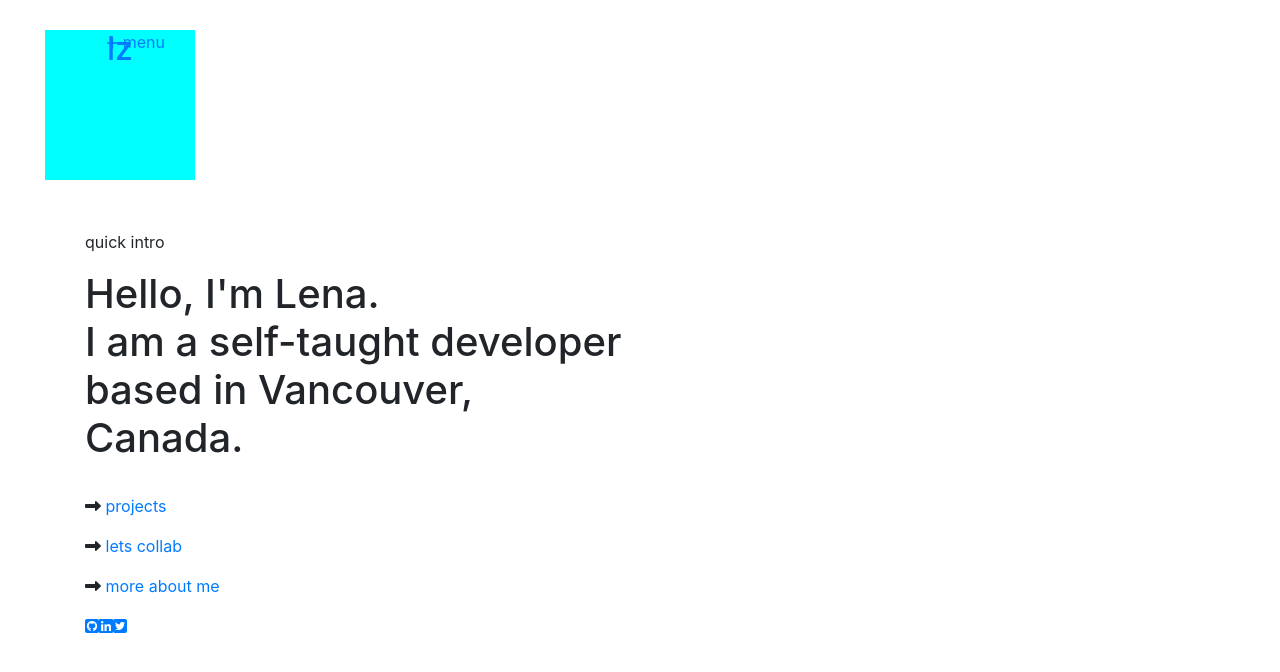
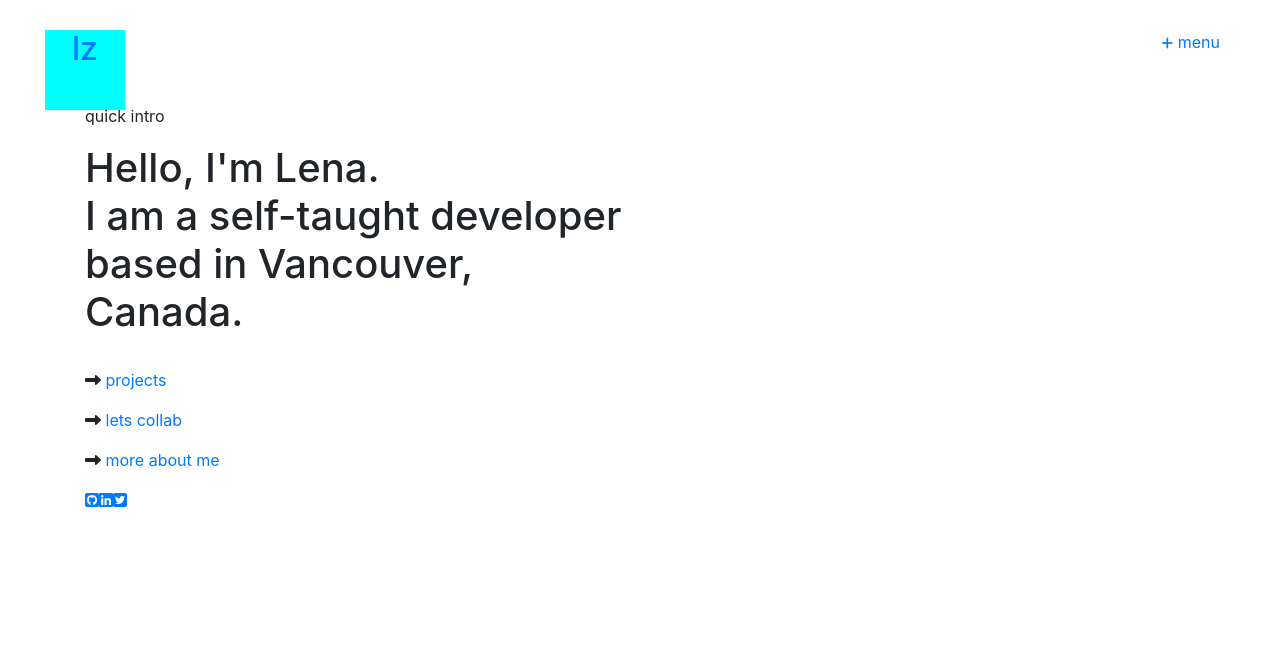
Before and after one commit to leeenah/leeenah.github.io, a React (Create React App) app: page / in a window 1280 px wide. Shown: the top 672 px of the page. Built offline with nearby package versions, Linux system fonts and the light colour scheme.

Commit message:
styled Header

```diff
--- a/src/pages/Header.css
+++ b/src/pages/Header.css
@@ -6,16 +6,14 @@
 }
 .menu {
   text-align: right;
-  left: 45px;
-  width: 150px;
-  height: 150px;
+  margin-right: 45px;
 }
 
 .logo {
   text-align: center;
   position: fixed;
   left: 45px;
-  width: 150px;
-  height: 150px;
+  width: 80px;
+  height: 80px;
   background-color: aqua;
 }
```
